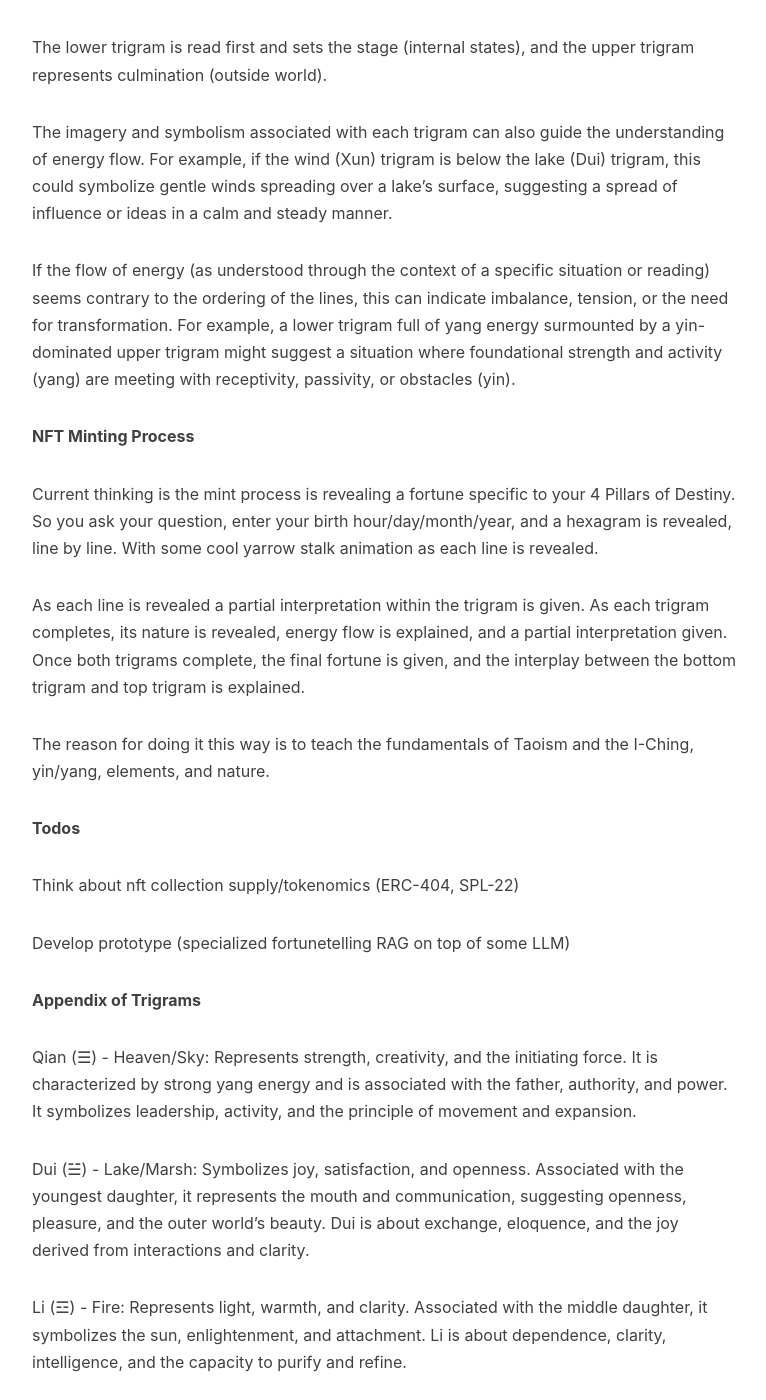
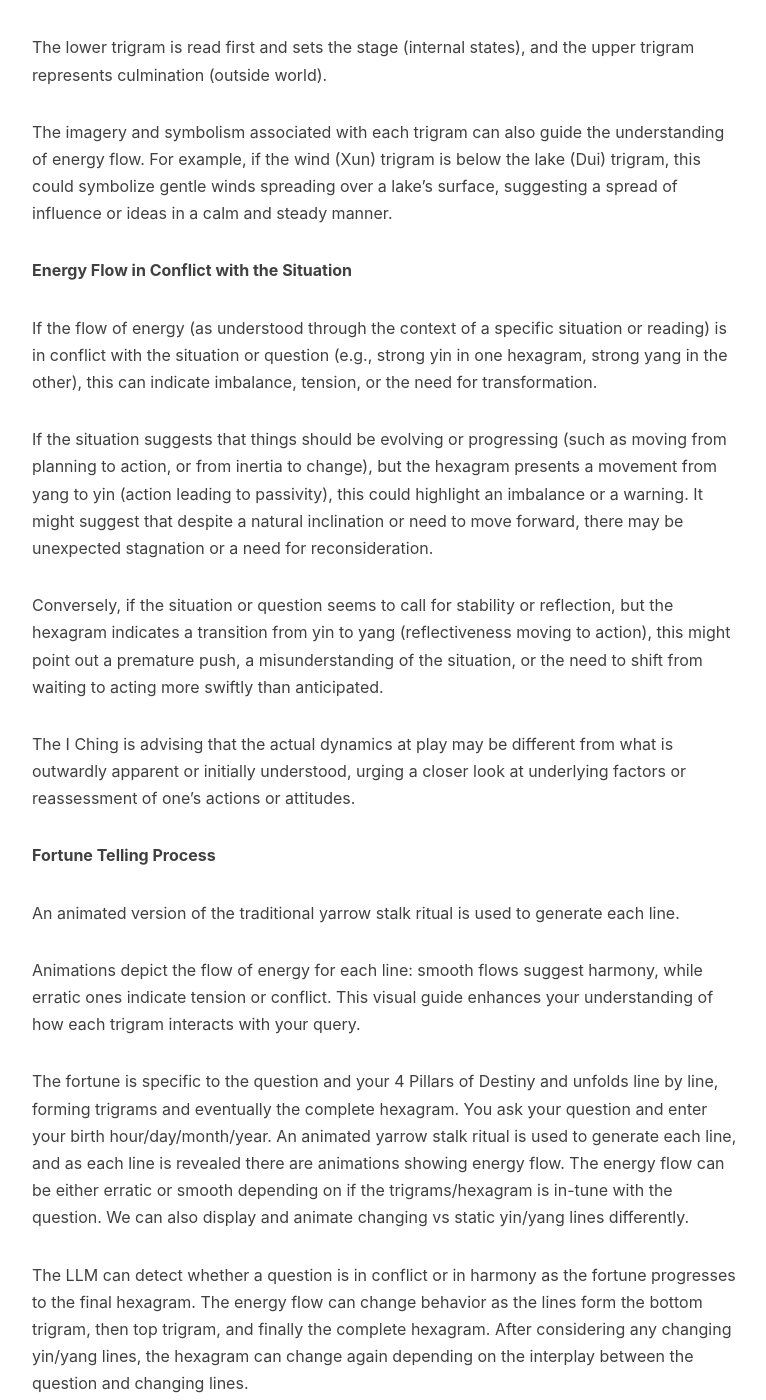
Before and after one commit to augchan42/augchan42.github.io, a Jekyll site: the page built from _posts/2024-03-04-Fortune Telling NFTs.md, in a window 1280 px wide and 1400 px high, scrolled down 1418 px. Shown: the whole window, without its empty margins (233-999 px from the left). Built offline with Jekyll 4.4.1, drawn with Linux system fonts in a browser that asks for light colours; nearby versions of some CDN libraries; comment, search, counter and statistics services are not loaded; some of the changed text lies outside the part shown.

Commit message:
clarify conflicting energy, fortue telling process

```diff
--- a/_posts/2024-03-04-Fortune Telling NFTs.md
+++ b/_posts/2024-03-04-Fortune Telling NFTs.md
@@ -39,21 +39,36 @@ The lower trigram is read first and sets the stage (internal states), and the up
 
 The imagery and symbolism associated with each trigram can also guide the understanding of energy flow. For example, if the wind (Xun) trigram is below the lake (Dui) trigram, this could symbolize gentle winds spreading over a lake's surface, suggesting a spread of influence or ideas in a calm and steady manner.
 
-If the flow of energy (as understood through the context of a specific situation or reading) seems contrary to the ordering of the lines, this can indicate imbalance, tension, or the need for transformation. For example, a lower trigram full of yang energy surmounted by a yin-dominated upper trigram might suggest a situation where foundational strength and activity (yang) are meeting with receptivity, passivity, or obstacles (yin).
+**Energy Flow in Conflict with the Situation**
 
-**NFT Minting Process**
+If the flow of energy (as understood through the context of a specific situation or reading) is in conflict with the situation or question (e.g., strong yin in one hexagram, strong yang in the other), this can indicate imbalance, tension, or the need for transformation.
 
-Current thinking is the mint process is revealing a fortune specific to your 4 Pillars of Destiny.  So you ask your question, enter your birth hour/day/month/year, and a hexagram is revealed, line by line.  With some cool yarrow stalk animation as each line is revealed.
+If the situation suggests that things should be evolving or progressing (such as moving from planning to action, or from inertia to change), but the hexagram presents a movement from yang to yin (action leading to passivity), this could highlight an imbalance or a warning. It might suggest that despite a natural inclination or need to move forward, there may be unexpected stagnation or a need for reconsideration.
 
-As each line is revealed a partial interpretation within the trigram is given.  As each trigram completes, its nature is revealed, energy flow is explained, and a partial interpretation given.  Once both trigrams complete, the final fortune is given, and the interplay between the bottom trigram and top trigram is explained.
+Conversely, if the situation or question seems to call for stability or reflection, but the hexagram indicates a transition from yin to yang (reflectiveness moving to action), this might point out a premature push, a misunderstanding of the situation, or the need to shift from waiting to acting more swiftly than anticipated.
 
-The reason for doing it this way is to teach the fundamentals of Taoism and the I-Ching, yin/yang, elements, and nature.
+The I Ching is advising that the actual dynamics at play may be different from what is outwardly apparent or initially understood, urging a closer look at underlying factors or reassessment of one's actions or attitudes.
+
+**Fortune Telling Process**
+
+An animated version of the traditional yarrow stalk ritual is used to generate each line.
+
+Animations depict the flow of energy for each line: smooth flows suggest harmony, while erratic ones indicate tension or conflict. This visual guide enhances your understanding of how each trigram interacts with your query.
+
+The fortune is specific to the question and your 4 Pillars of Destiny and unfolds line by line, forming trigrams and eventually the complete hexagram.  You ask your question and enter your birth hour/day/month/year.  An animated yarrow stalk ritual is used to generate each line, and as each line is revealed there are animations showing energy flow.  The energy flow can be either erratic or smooth depending on if the trigrams/hexagram is in-tune with the question.  We can also display and animate changing vs static yin/yang lines differently.
+
+The LLM can detect whether a question is in conflict or in harmony as the fortune progresses to the final hexagram.  The energy flow can change behavior as the lines form the bottom trigram, then top trigram, and finally the complete hexagram.  After considering any changing yin/yang lines, the hexagram can change again depending on the interplay between the question and changing lines.
+
+As the reading progresses, preliminary interpretations accompany each line and trigram, gradually unveiling the wisdom of the I-Ching. Upon the formation of the final hexagram, a detailed interpretation reveals how the interplay of energies answers your question."
+
+The reason for doing it this way is to teach the fundamentals of Taoism and the I-Ching, yin/yang, elements, and nature.  And to better illustrate nature's rhythm through the I-Ching.
 
 **Todos**
 
-Think about nft collection supply/tokenomics (ERC-404, SPL-22)
+Develop prototype (specialized fortunetelling RAG on top of some LLM)
 
-Develop prototype (specialized fortunetelling RAG on top of some LLM)
+Think about web3 integration/nft collection supply/tokenomics (ERC-404, SPL-22)
+
 
 **Appendix of Trigrams**
 
```
